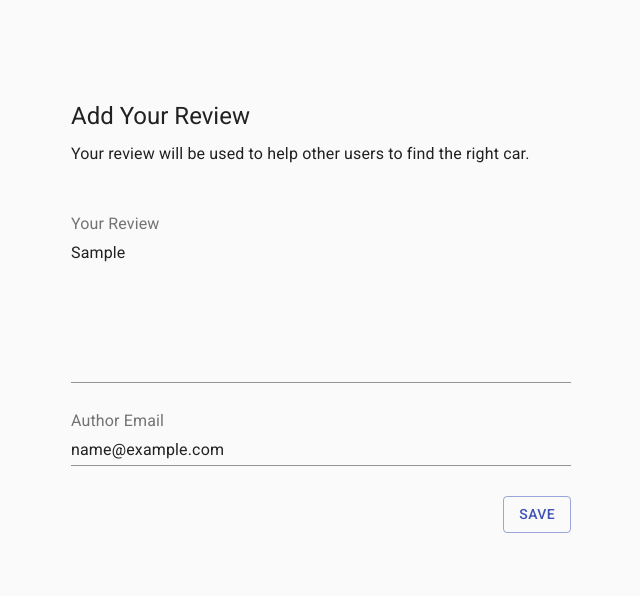
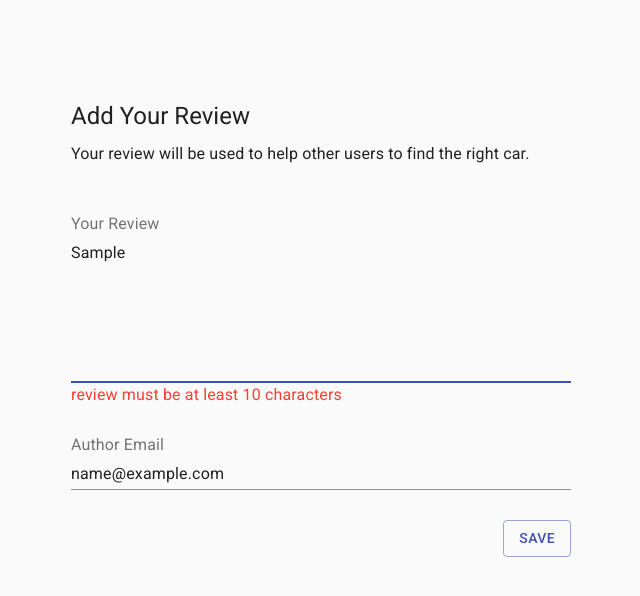
Before and after one commit to samuelsilvadev/cars-reviews, a Next.js app in the folder frontend/: page /create-review in a window 1280 px wide. Both pictures are taken after typing "Sample", "name@example.com" into the empty fields and a click on the button "SAVE". Shown: the top 596 px of the page, without its empty margins (319-959 px from the left). Built offline with nearby package versions, Linux system fonts and the light colour scheme.

Commit message:
feat(rontend): Add form error handling on create review

```diff
--- a/frontend/src/pages/create-review.tsx
+++ b/frontend/src/pages/create-review.tsx
@@ -3,8 +3,20 @@ import Input from "@material-ui/core/Input";
 import InputLabel from "@material-ui/core/InputLabel";
 import Button from "@material-ui/core/Button";
 import Typography from "@material-ui/core/Typography";
+import { createStyles, makeStyles } from "@material-ui/core";
+import { useForm } from "react-hook-form";
+import { yupResolver } from "@hookform/resolvers/yup";
+import * as yup from "yup";
 
-import { createStyles, makeStyles } from "@material-ui/core";
+type ReviewForm = {
+  review: string;
+  author: string;
+};
+
+const flexColumContainerStyles = {
+  display: "flex",
+  flexDirection: "column" as const,
+};
 
 const useStyles = makeStyles((theme) =>
   createStyles({
@@ -29,10 +41,13 @@ const useStyles = makeStyles((theme) =>
     label: {
       marginBottom: "5px",
     },
-    textarea: {
+    reviewWrapper: {
+      ...flexColumContainerStyles,
+      width: "100%",
       marginBottom: "30px",
     },
-    input: {
+    authorWrapper: {
+      ...flexColumContainerStyles,
       marginBottom: "30px",
     },
     button: {
@@ -41,8 +56,20 @@ const useStyles = makeStyles((theme) =>
   })
 );
 
+const schema = yup.object().shape({
+  review: yup.string().min(10).required(),
+  author: yup.string().email().required(),
+});
+
 function CreateReview(): JSX.Element {
   const styles = useStyles();
+  const { register, errors, handleSubmit } = useForm<ReviewForm>({
+    resolver: yupResolver(schema),
+  });
+
+  const onSubmit = (values: ReviewForm): void => {
+    console.log(values);
+  };
 
   return (
     <article className={styles.wrapper}>
@@ -52,22 +79,42 @@ function CreateReview(): JSX.Element {
       <Typography variant="body1" component="p" className={styles.subtitle}>
         Your review will be used to help other users to find the right car.
       </Typography>
-      <form className={styles.form}>
+      <form className={styles.form} onSubmit={handleSubmit(onSubmit)}>
+        <div className={styles.reviewWrapper}>
           <InputLabel htmlFor="review" className={styles.label}>
             Your Review
           </InputLabel>
           <Input
             id="review"
+            name="review"
             rowsMin={10}
-          className={styles.textarea}
             multiline
             rows={7}
+            inputRef={register}
           />
+          {errors.review && (
+            <Typography color="error" variant="body1" component="p">
+              {errors.review.message}
+            </Typography>
+          )}
+        </div>
+        <div className={styles.authorWrapper}>
           <InputLabel htmlFor="author" className={styles.label}>
             Author Email
           </InputLabel>
-        <Input id="author" type="email" className={styles.input} />
-        <Button variant="outlined" color="primary" className={styles.button}>
+          <Input id="author" name="author" type="email" inputRef={register} />
+          {errors.author && (
+            <Typography color="error" variant="body1" component="p">
+              {errors.author.message}
+            </Typography>
+          )}
+        </div>
+        <Button
+          type="submit"
+          variant="outlined"
+          color="primary"
+          className={styles.button}
+        >
           Save
         </Button>
       </form>
```
Lines whose indentation alone changed are shown as unchanged.
